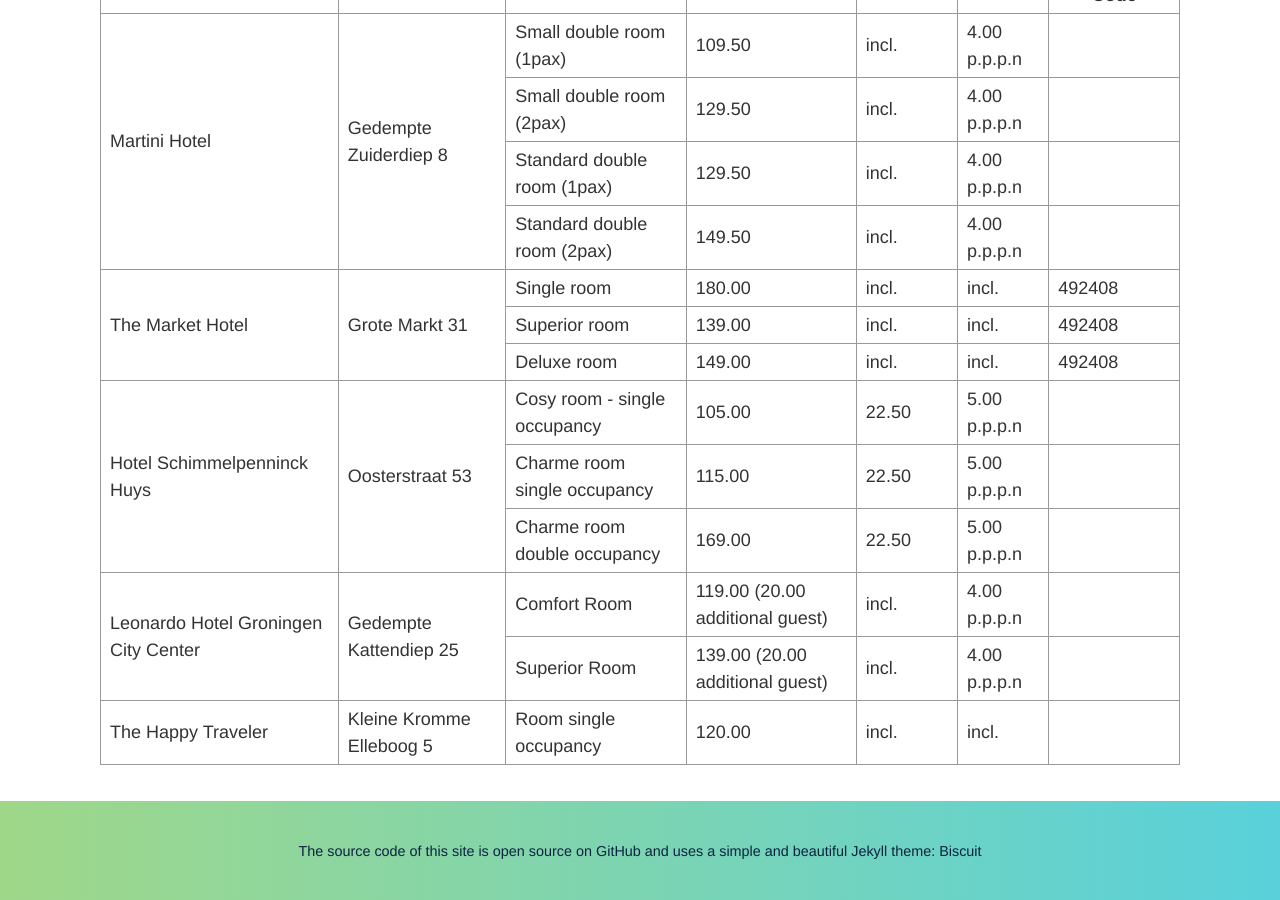
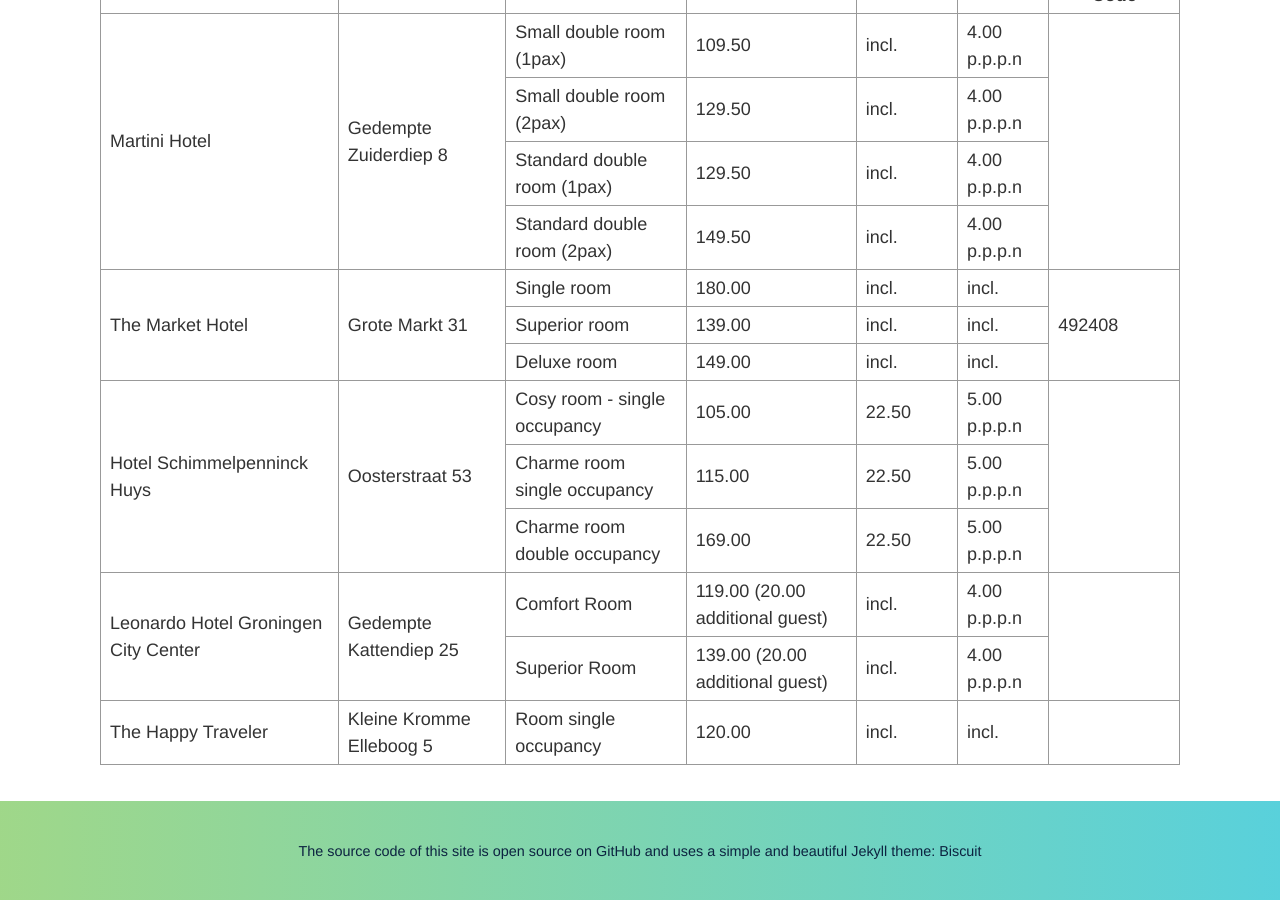
Before and after one commit to alice-and-eve/2025, a Jekyll site: the page built from index.md, in a window 1280 px wide and 900 px high, scrolled down 4940 px. Built offline with Jekyll 4.4.1, drawn with Linux system fonts in a browser that asks for light colours.

Commit message:
Update index.md

```diff
--- a/index.md
+++ b/index.md
@@ -287,21 +287,21 @@
         </tr>
     </thead>
     <tbody>
-        <tr><td rowspan="4">Martini Hotel</td><td rowspan="4">Gedempte Zuiderdiep 8</td><td>Small double room (1pax)</td><td>109.50</td><td>incl.</td><td>4.00 p.p.p.n</td><td></td></tr>
-        <tr><td>Small double room (2pax)</td><td>129.50</td><td>incl.</td><td>4.00 p.p.p.n</td><td></td></tr>
-        <tr><td>Standard double room (1pax)</td><td>129.50</td><td>incl.</td><td>4.00 p.p.p.n</td><td></td></tr>
-        <tr><td>Standard double room (2pax)</td><td>149.50</td><td>incl.</td><td>4.00 p.p.p.n</td><td></td></tr>
+        <tr><td rowspan="4">Martini Hotel</td><td rowspan="4">Gedempte Zuiderdiep 8</td><td>Small double room (1pax)</td><td>109.50</td><td>incl.</td><td>4.00 p.p.p.n</td><td rowspan="4"></td></tr>
+        <tr><td>Small double room (2pax)</td><td>129.50</td><td>incl.</td><td>4.00 p.p.p.n</td></tr>
+        <tr><td>Standard double room (1pax)</td><td>129.50</td><td>incl.</td><td>4.00 p.p.p.n</td></tr>
+        <tr><td>Standard double room (2pax)</td><td>149.50</td><td>incl.</td><td>4.00 p.p.p.n</td></tr>
 
-        <tr><td rowspan="3">The Market Hotel</td><td rowspan="3">Grote Markt 31</td><td>Single room</td><td>180.00</td><td>incl.</td><td>incl.</td><td>492408</td></tr>
-        <tr><td>Superior room</td><td>139.00</td><td>incl.</td><td>incl.</td><td>492408</td></tr>
-        <tr><td>Deluxe room</td><td>149.00</td><td>incl.</td><td>incl.</td><td>492408</td></tr>
+        <tr><td rowspan="3">The Market Hotel</td><td rowspan="3">Grote Markt 31</td><td>Single room</td><td>180.00</td><td>incl.</td><td>incl.</td><td rowspan="3">492408</td></tr>
+        <tr><td>Superior room</td><td>139.00</td><td>incl.</td><td>incl.</td></tr>
+        <tr><td>Deluxe room</td><td>149.00</td><td>incl.</td><td>incl.</td></tr>
 
-        <tr><td rowspan="3">Hotel Schimmelpenninck Huys</td><td rowspan="3">Oosterstraat 53</td><td>Cosy room - single occupancy</td><td>105.00</td><td>22.50</td><td>5.00 p.p.p.n</td><td></td></tr>
-        <tr><td>Charme room single occupancy</td><td>115.00</td><td>22.50</td><td>5.00 p.p.p.n</td><td></td></tr>
-        <tr><td>Charme room double occupancy</td><td>169.00</td><td>22.50</td><td>5.00 p.p.p.n</td><td></td></tr>
+        <tr><td rowspan="3">Hotel Schimmelpenninck Huys</td><td rowspan="3">Oosterstraat 53</td><td>Cosy room - single occupancy</td><td>105.00</td><td>22.50</td><td>5.00 p.p.p.n</td><td rowspan="3"></td></tr>
+        <tr><td>Charme room single occupancy</td><td>115.00</td><td>22.50</td><td>5.00 p.p.p.n</td></tr>
+        <tr><td>Charme room double occupancy</td><td>169.00</td><td>22.50</td><td>5.00 p.p.p.n</td></tr>
 
-        <tr><td rowspan="2">Leonardo Hotel Groningen City Center</td><td rowspan="2">Gedempte Kattendiep 25</td><td>Comfort Room</td><td>119.00 (20.00 additional guest)</td><td>incl.</td><td>4.00 p.p.p.n</td><td></td></tr>
-        <tr><td>Superior Room</td><td>139.00 (20.00 additional guest)</td><td>incl.</td><td>4.00 p.p.p.n</td><td></td></tr>
+        <tr><td rowspan="2">Leonardo Hotel Groningen City Center</td><td rowspan="2">Gedempte Kattendiep 25</td><td>Comfort Room</td><td>119.00 (20.00 additional guest)</td><td>incl.</td><td>4.00 p.p.p.n</td><td rowspan="2"></td></tr>
+        <tr><td>Superior Room</td><td>139.00 (20.00 additional guest)</td><td>incl.</td><td>4.00 p.p.p.n</td></tr>
 
         <tr><td>The Happy Traveler</td><td>Kleine Kromme Elleboog 5</td><td>Room single occupancy</td><td>120.00</td><td>incl.</td><td>incl.</td><td></td></tr>
     </tbody>
```
